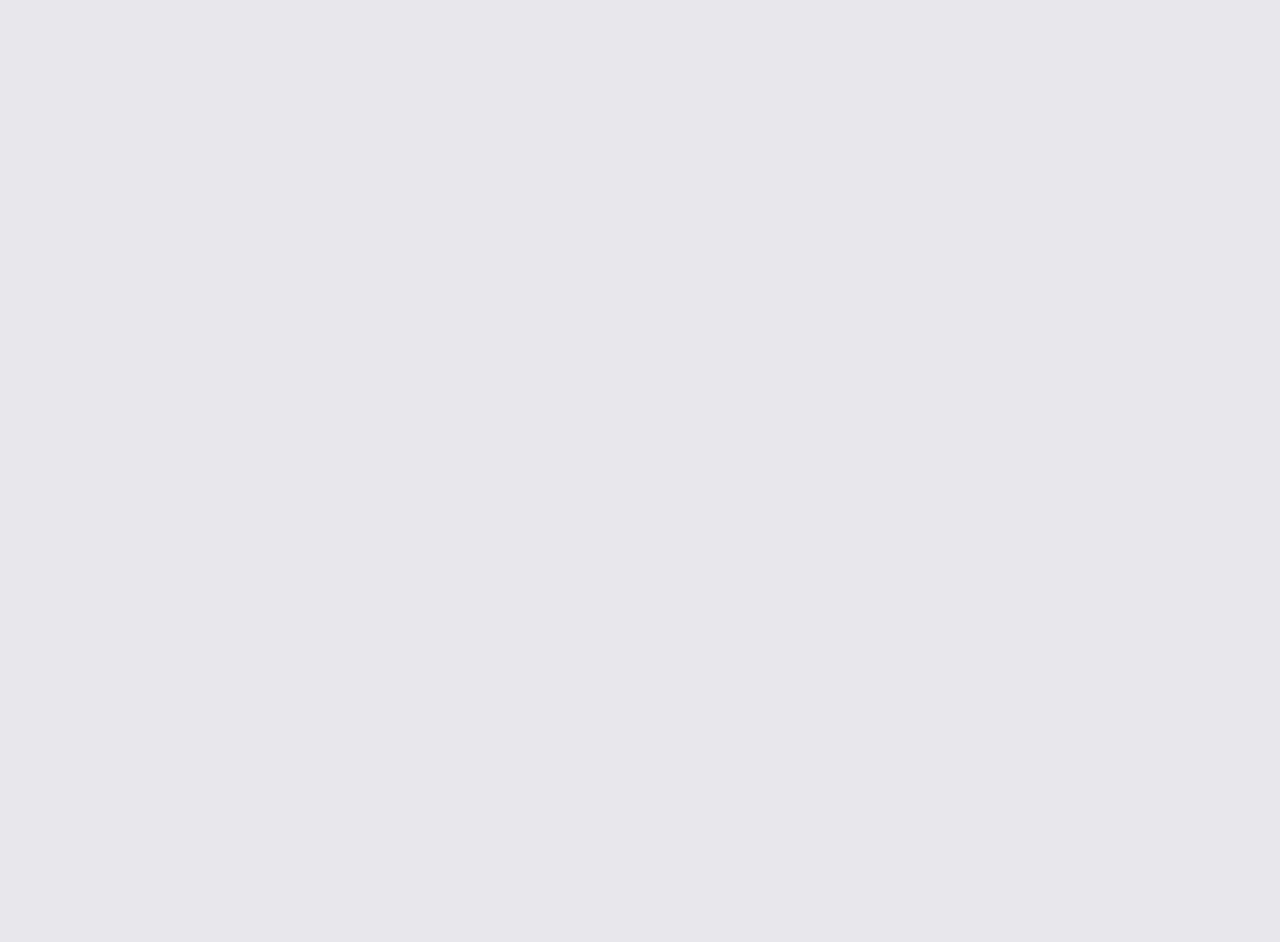
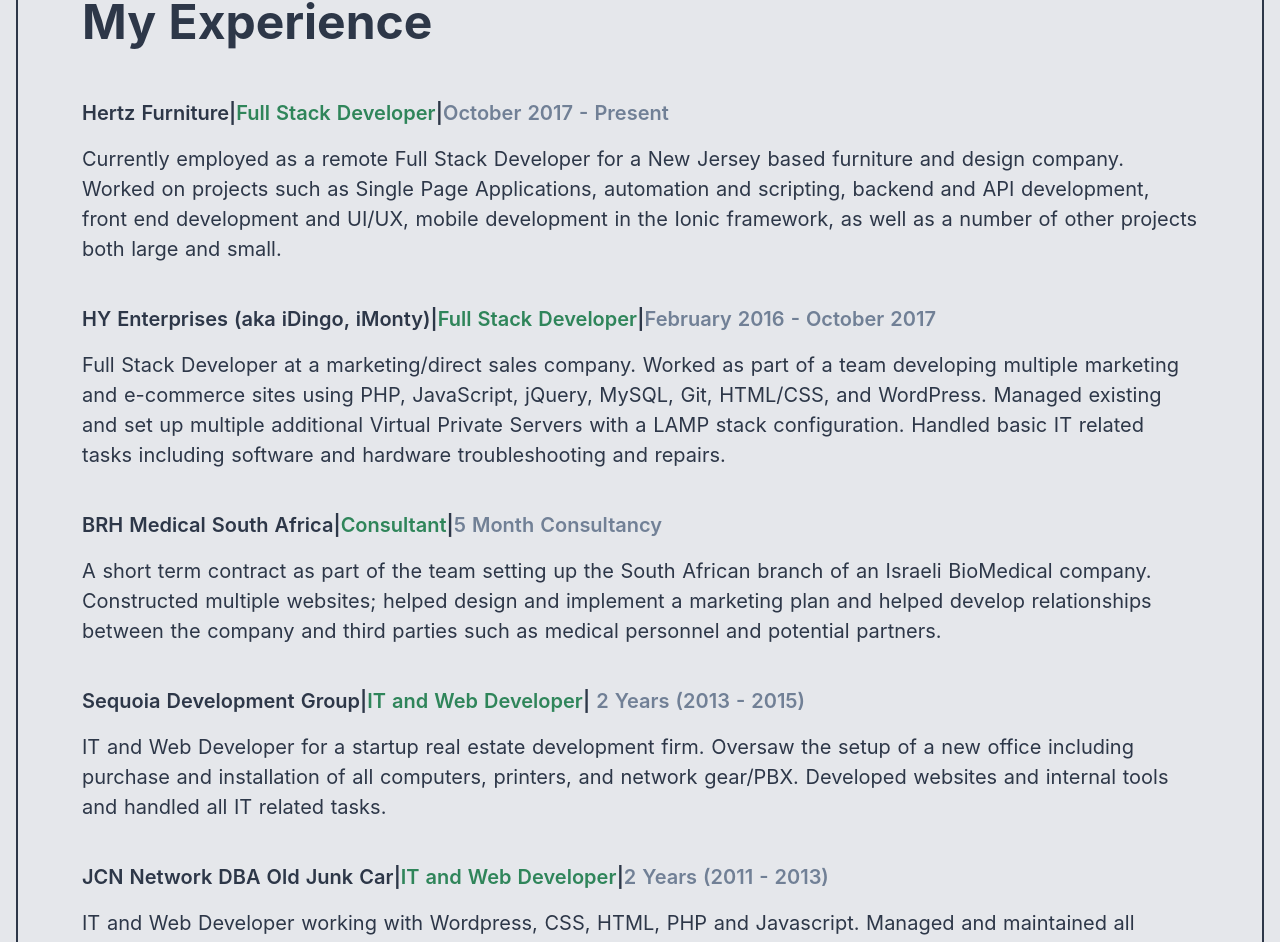
Before and after one commit to dherskowitz/portfolio, a Nuxt app: page /aboutme in a window 1280 px wide. Shown: the part 566-1508 px from the top of the page. Before the commit the page ends 800 px from the top, so only its background shows below. Built offline with nearby package versions, Linux system fonts and the light colour scheme.

Commit message:
add experience

```diff
--- a/pages/aboutme.vue
+++ b/pages/aboutme.vue
@@ -4,12 +4,64 @@
       <Header />
       <Nav />
     </section>
-    <section class="container my-16 pb-16 text-gray-800">
-      <div class="p-6 text-xl border-2 border-gray-800">
-        <h1 class="text-5xl font-semibold">About Me</h1>
+    <section class="container my-16 pb-16 text-gray-800 text-xl">
+      <div class="py-8 px-6 md:px-16 border-2 border-gray-800">
+        <h1 class="text-5xl font-bold">About Me</h1>
         <p class="pb-2">Lorem ipsum dolor sit amet consectetur adipisicing elit. Soluta unde nisi, libero rem ducimus labore explicabo vero corporis porro deserunt.</p>
       </div>
-      <div class="p-6 mt-6 border-2 border-gray-800"></div>
+      <div class="py-8 px-6 md:px-16 mt-6 border-2 border-gray-800">
+        <h1 class="text-5xl font-bold">My Experience</h1>
+        <div class="mt-10">
+          <div class="text-xl font-semibold">
+            <span>Hertz Furniture</span>
+            <span class="hidden sm:inline">|</span>
+            <span class="font-semibold block sm:inline mt-2 text-green-700">Full Stack Developer</span>
+            <span class="hidden sm:inline">|</span>
+            <span class="text-gray-600 block sm:inline mt-2 sm:mt-0 text-base sm:text-xl">October 2017 - Present</span>
+          </div>
+          <div class="mt-4">Currently employed as a remote Full Stack Developer for a New Jersey based furniture and design company. Worked on projects such as Single Page Applications, automation and scripting, backend and API development, front end development and UI/UX, mobile development in the Ionic framework, as well as a number of other projects both large and small.</div>
+        </div>
+        <div class="mt-10">
+          <div class="text-xl font-semibold">
+            <span>HY Enterprises (aka iDingo, iMonty)</span>
+            <span class="hidden sm:inline">|</span>
+            <span class="font-semibold block sm:inline mt-2 text-green-700">Full Stack Developer</span>
+            <span class="hidden sm:inline">|</span>
+            <span class="text-gray-600 block sm:inline mt-2 sm:mt-0 text-base sm:text-xl">February 2016 - October 2017</span>
+          </div>
+          <div class="mt-4">Full Stack Developer at a marketing/direct sales company. Worked as part of a team developing multiple marketing and e-commerce sites using PHP, JavaScript, jQuery, MySQL, Git, HTML/CSS, and WordPress. Managed existing and set up multiple additional Virtual Private Servers with a LAMP stack configuration. Handled basic IT related tasks including software and hardware troubleshooting and repairs.</div>
+        </div>
+        <div class="mt-10">
+          <div class="text-xl font-semibold">
+            <span>BRH Medical South Africa</span>
+            <span class="hidden sm:inline">|</span>
+            <span class="font-semibold block sm:inline mt-2 text-green-700">Consultant</span>
+            <span class="hidden sm:inline">|</span>
+            <span class="text-gray-600 block sm:inline mt-2 sm:mt-0 text-base sm:text-xl">5 Month Consultancy</span>
+          </div>
+          <div class="mt-4">A short term contract as part of the team setting up the South African branch of an Israeli BioMedical company. Constructed multiple websites; helped design and implement a marketing plan and helped develop relationships between the company and third parties such as medical personnel and potential partners.</div>
+        </div>
+        <div class="mt-10">
+          <div class="text-xl font-semibold">
+            <span>Sequoia Development Group</span>
+            <span class="hidden sm:inline">|</span>
+            <span class="font-semibold block sm:inline mt-2 text-green-700">IT and Web Developer</span>
+            <span class="hidden sm:inline">|</span>
+            <span class="text-gray-600 block sm:inline mt-2 sm:mt-0 text-base sm:text-xl"> 2 Years (2013 - 2015)</span>
+          </div>
+          <div class="mt-4">IT and Web Developer for a startup real estate development firm. Oversaw the setup of a new office including purchase and installation of all computers, printers, and network gear/PBX. Developed websites and internal tools and handled all IT related tasks.</div>
+        </div>
+        <div class="mt-10">
+          <div class="text-xl font-semibold">
+            <span>JCN Network DBA Old Junk Car</span>
+            <span class="hidden sm:inline">|</span>
+            <span class="font-semibold block sm:inline mt-2 text-green-700">IT and Web Developer</span>
+            <span class="hidden sm:inline">|</span>
+            <span class="text-gray-600 block sm:inline mt-2 sm:mt-0 text-base sm:text-xl">2 Years (2011 - 2013)</span>
+          </div>
+          <div class="mt-4">IT and Web Developer working with Wordpress, CSS, HTML, PHP and Javascript. Managed and maintained all employee computers, on premises windows server, and the network room for all connected systems. Repaired systems as needed including replacing parts and services.</div>
+        </div>
+      </div>
     </section>
   </div>
 </template>
```
